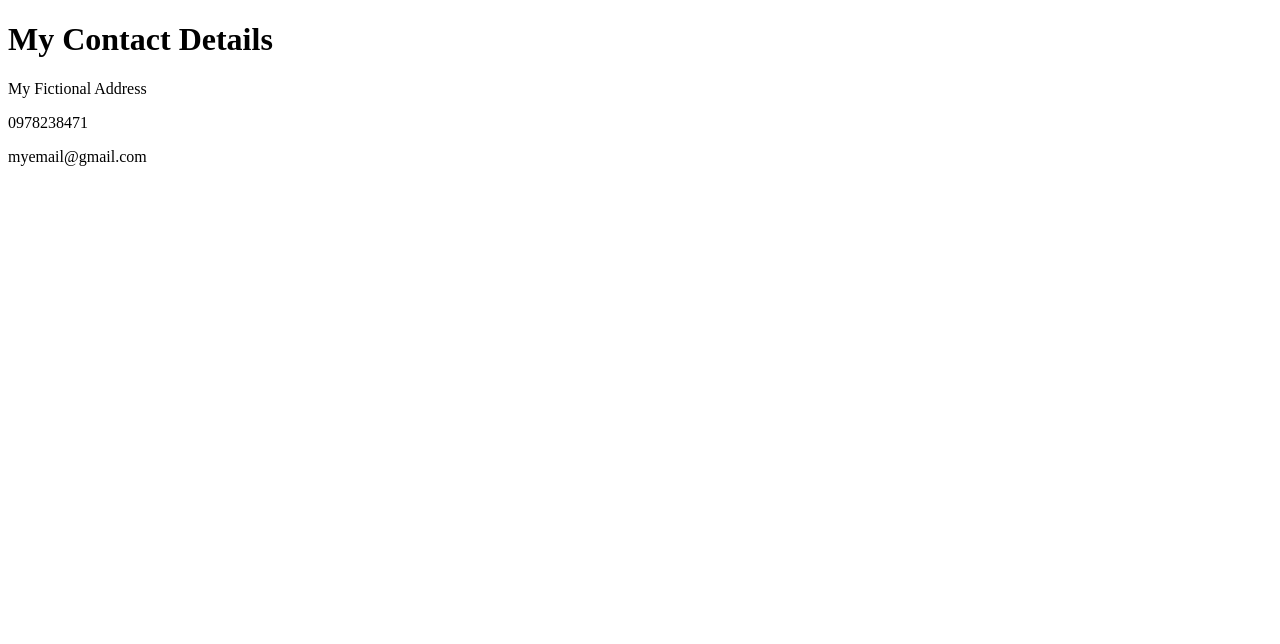
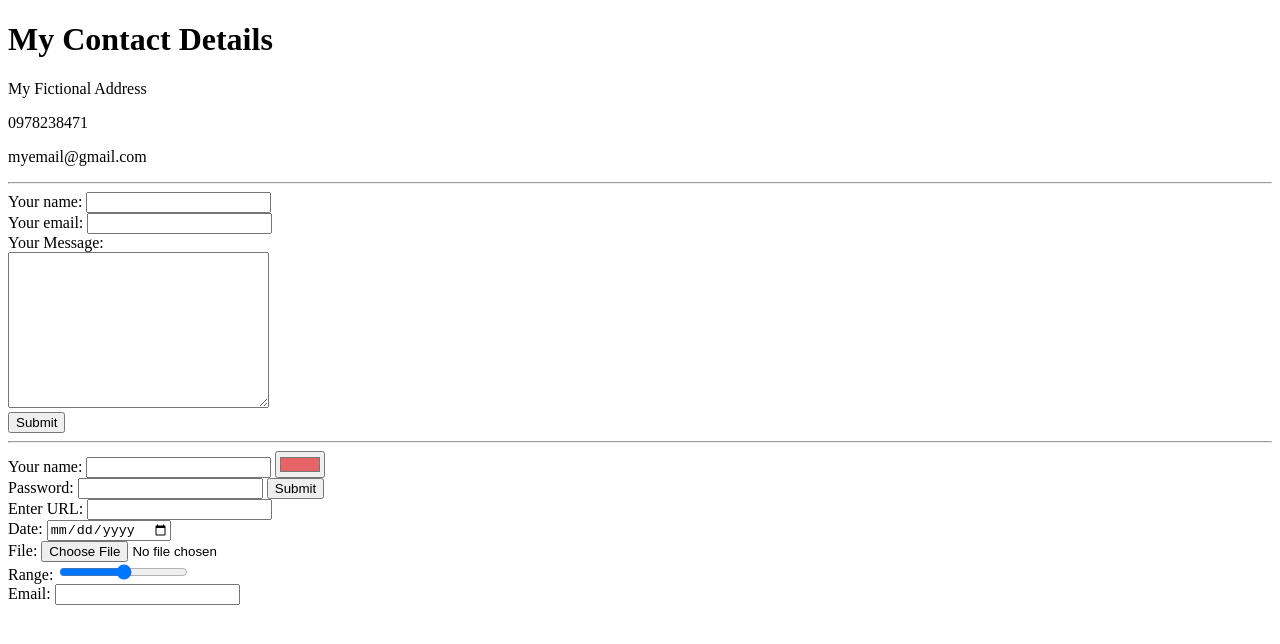
Before and after one commit to ngochatake/Web-Development-Bootcamp-Yu, a plain HTML site: page HTML - Personal Site/contact-me.html in a window 1280 px wide. Drawn offline with Linux system fonts and the light colour scheme.

Commit message:
Intermediate HTML

```diff
--- a/HTML - Personal Site/contact-me.html
+++ b/HTML - Personal Site/contact-me.html
@@ -11,5 +11,35 @@
 	<p>My Fictional Address</p>
 	<p>0978238471</p>
 	<p>myemail@gmail.com</p>
+	<hr>
+	<form action="mailto:test@gmail.com" method="post" enctype="text/plain">
+		<label>Your name: </label>
+		<input type="text" name="yourName"> <br>
+		<label>Your email: </label>
+		<input type="email" name="yourEmail"> <br>
+		<label>Your Message: </label> <br>
+		<textarea name="yourMessage" cols="30" rows="10"></textarea> <br>
+		<input type="submit">
+	</form>
+
+	<hr>
+	<form action="">
+		<label>Your name: </label>
+		<input type="text">
+		<input type="color" value="#e66465"> <br>
+		<label>Password: </label>
+		<input type="password">
+		<input type="submit"> <br>
+		<label>Enter URL: </label>
+		<input type="url"> <br>
+		<label>Date: </label>
+		<input type="date"> <br>
+		<label>File: </label>
+		<input type="file"> <br>
+		<label>Range: </label>
+		<input type="range"> <br>
+		<label>Email: </label>
+		<input type="email">
+	</form>
 </body>
 </html>
```
Also changed, not shown: HTML - Personal Site/index.html (+20 -1 lines).
